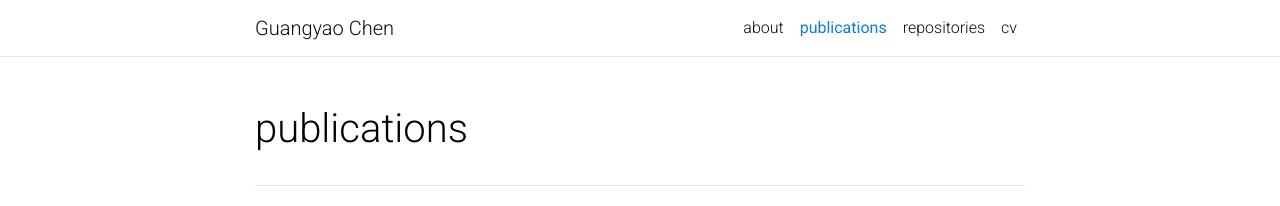
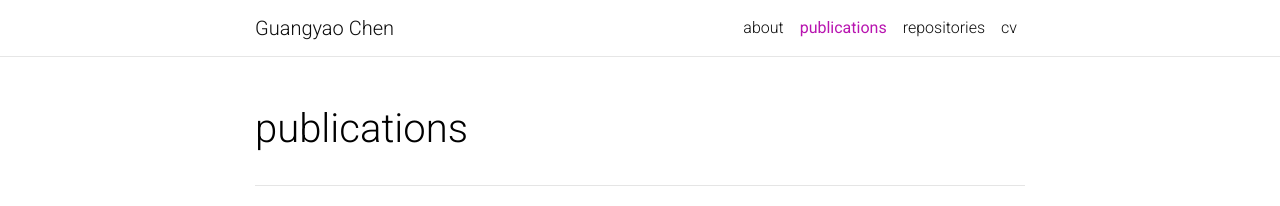
Before and after one commit to iCGY96/iCGY96.github.io, a Jekyll site: the page built from _pages/publications.md, in a window 1280 px wide. Shown: the top 206 px of the page. Built offline with Jekyll 4.4.1, drawn with Linux system fonts in a browser that asks for light colours; full-size pictures stand in for the smaller copies a plugin makes; comment, search, counter and statistics services are not loaded; a style sheet for code colours, icons or effects is not loaded.

Commit message:
Update _themes.scss

```diff
--- a/_sass/_themes.scss
+++ b/_sass/_themes.scss
@@ -7,8 +7,8 @@
   --global-code-bg-color: #{$code-bg-color-light};
   --global-text-color: #{$black-color};
   --global-text-color-light: #{$grey-color};
-  --global-theme-color: #{$blue-color};
-  --global-hover-color: #{$blue-color};
+  --global-theme-color: #{$purple-color};
+  --global-hover-color: #{$purple-color};
   --global-hover-text-color: #{$white-color};
   --global-footer-bg-color: #{$grey-color-dark};
   --global-footer-text-color: #{$grey-color-light};
```
